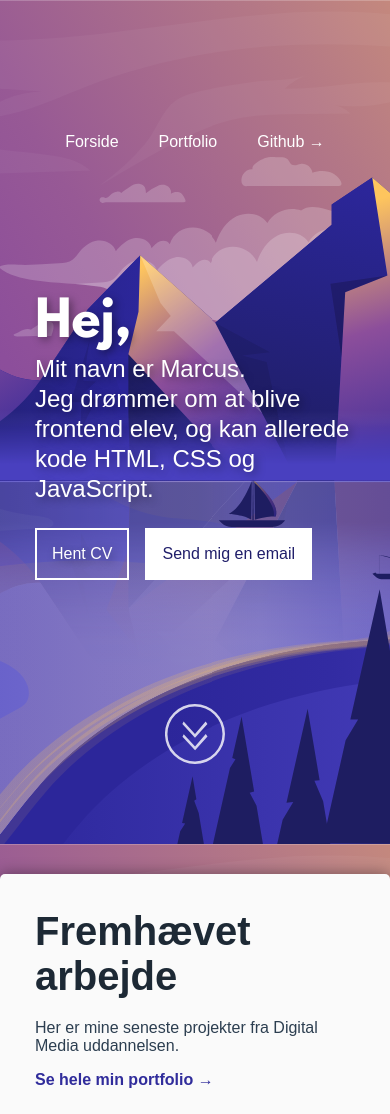
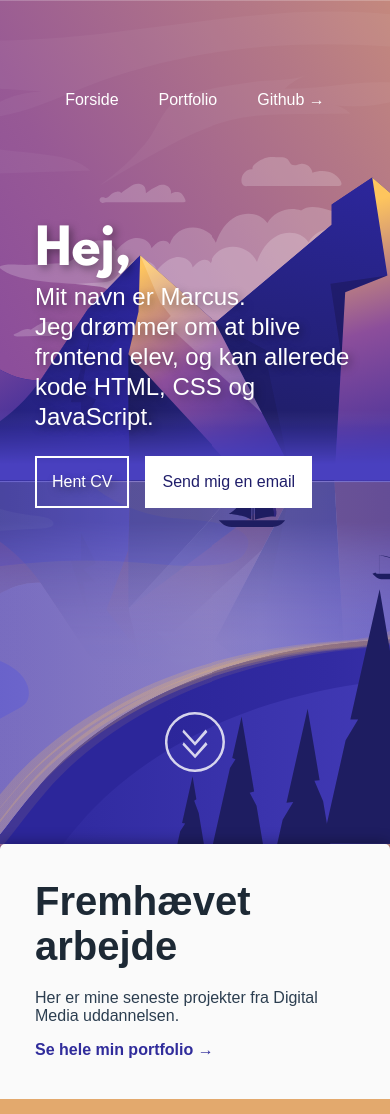
Before and after one commit to marcusklausen/my-portfolio, a PHP site: page / in a window 390 px wide. Shown: the top 1114 px of the page. Run offline with PHP 8.4, Linux system fonts and the light colour scheme; some web fonts are replaced.

Commit message:
final touch

```diff
--- a/css/style.css
+++ b/css/style.css
@@ -660,7 +660,6 @@ footer section {
         padding:  30px;
         margin: 0 ;
     }
-
     .grid {
         grid-template-columns: repeat(1, 1fr);
     }
@@ -681,7 +680,9 @@ footer section {
         display:block;
     }
 
-
+    header .main-navigation {
+        justify-content: center;
+    }
 
 
 
@@ -752,15 +753,13 @@ footer section {
         margin:0;
         padding: 0;
     }
-
-    header .main-navigation {
-        display:flex;
-        justify-content: center;
-        width:100%;
+    .scroll-spacing-helper {
+        padding-top:0;
     }
 
+
     .vertical-center {
-        top:40%;
+        top:35%;
     }
 
     .action nav ul {
@@ -771,8 +770,12 @@ footer section {
 
     }
 
+    .cover .icon.cover-icon {
+        bottom:5vh;
+    }
+
     .cover {
         height:100vh;
-        padding:10vh 0;
+        padding:5vh 0 0 0;
     }
 }
```
